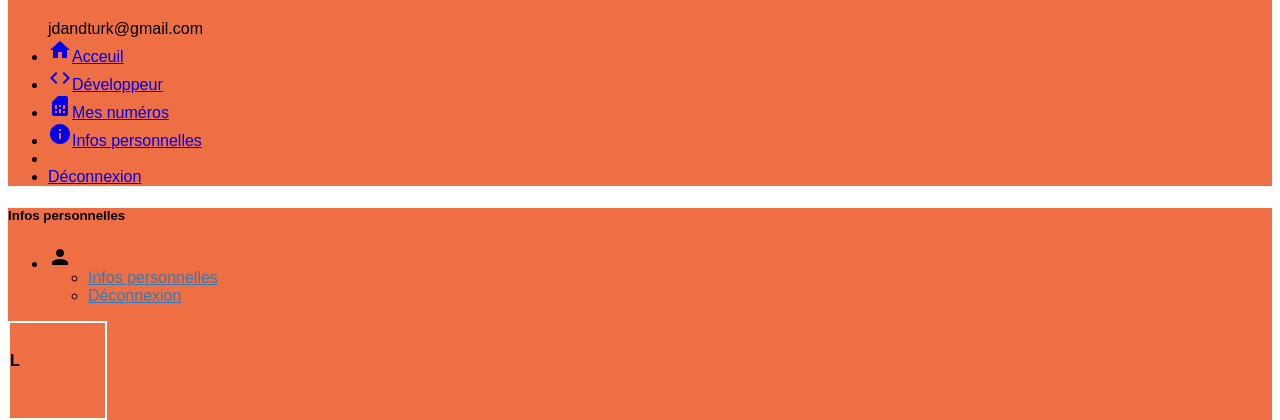
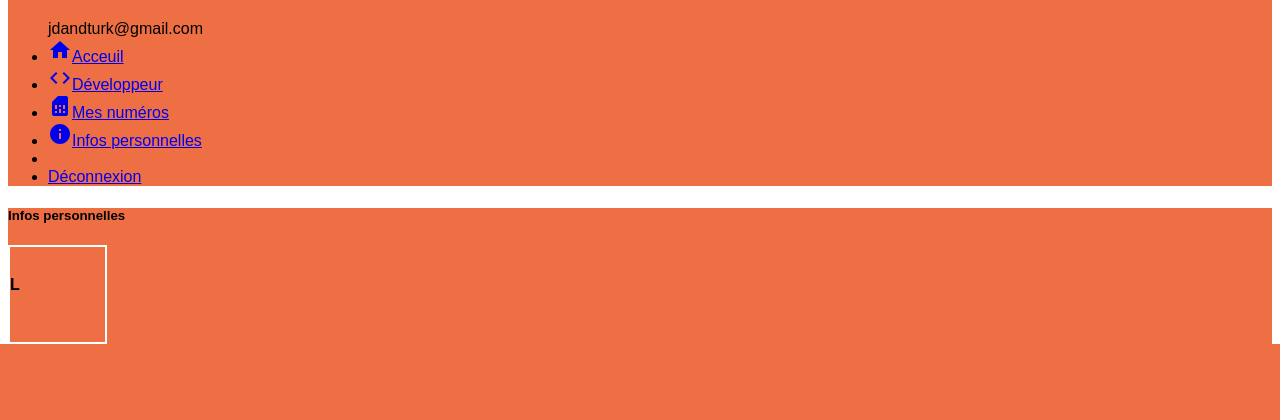
Before and after one commit to digitale-sense/mobile.yetupay, a PHP site: page /info-perso.php in a window 1280 px wide. Shown: the part 1205-1625 px from the top of the page. After the commit the page ends 1549 px from the top, so only its background shows below. Run offline with PHP 8.4, Linux system fonts and the light colour scheme.

Commit message:
Separete dropdown Start

```diff
--- a/view/page/info-perso.php
+++ b/view/page/info-perso.php
@@ -23,19 +23,7 @@
                     <div class="col s10">
                         <h5 class="white-text">Infos personnelles</h5>
                     </div>
-                    <div class="col s2">
-                        <ul class="right">
-                            <li>
-                                <a class="btn-floating waves-effect btn-small z-depth-0 white dropdown-trigger" data-target='account-dropdown'>
-                                    <i class="material-icons grey-text white">person</i>
-                                </a>
-                                <ul id='account-dropdown' class='dropdown-content radius'>
-                                    <li><a href="#!">Infos personnelles</a></li>
-                                    <li><a href="#!">Déconnexion</a></li>
-                                </ul>
-                            </li>
-                        </ul>
-                    </div>
+
                 </div>
                 <div class="row center-align">
                     <div class="col s4 offset-s4 center">
```
